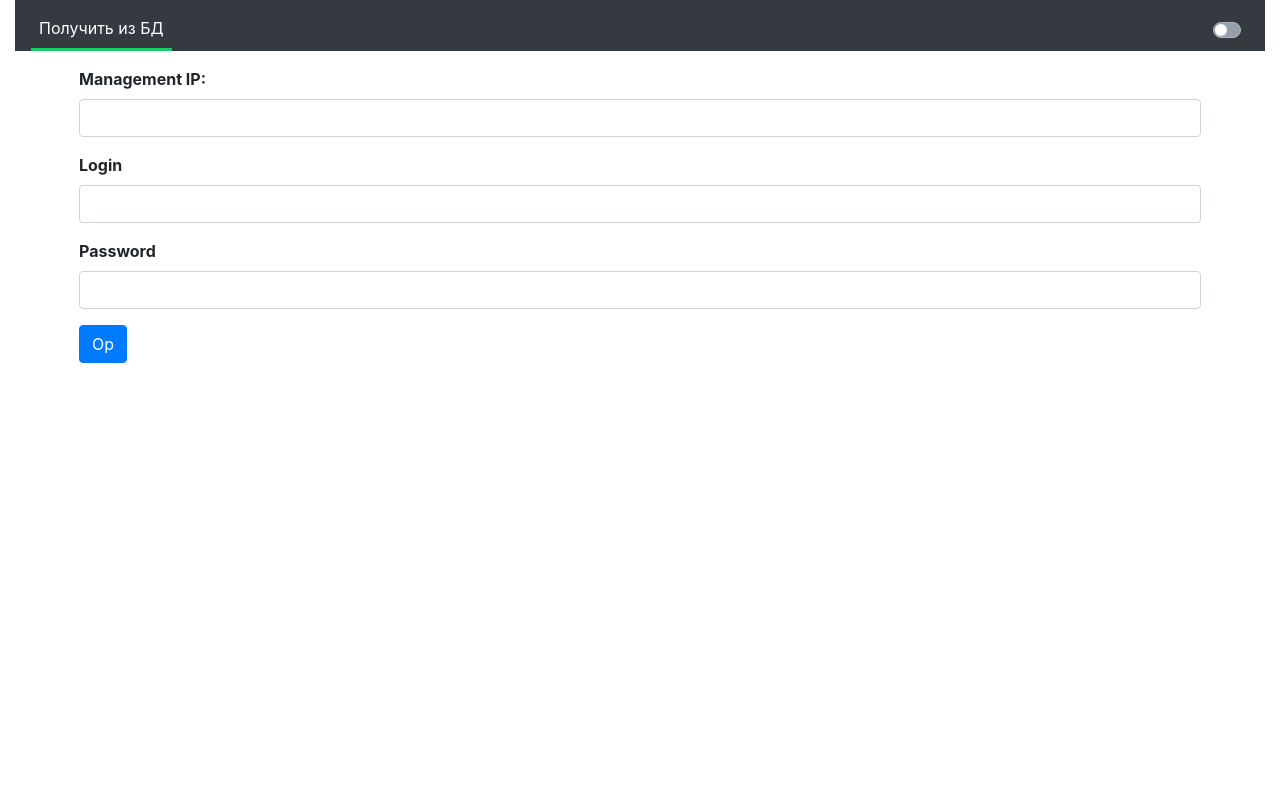
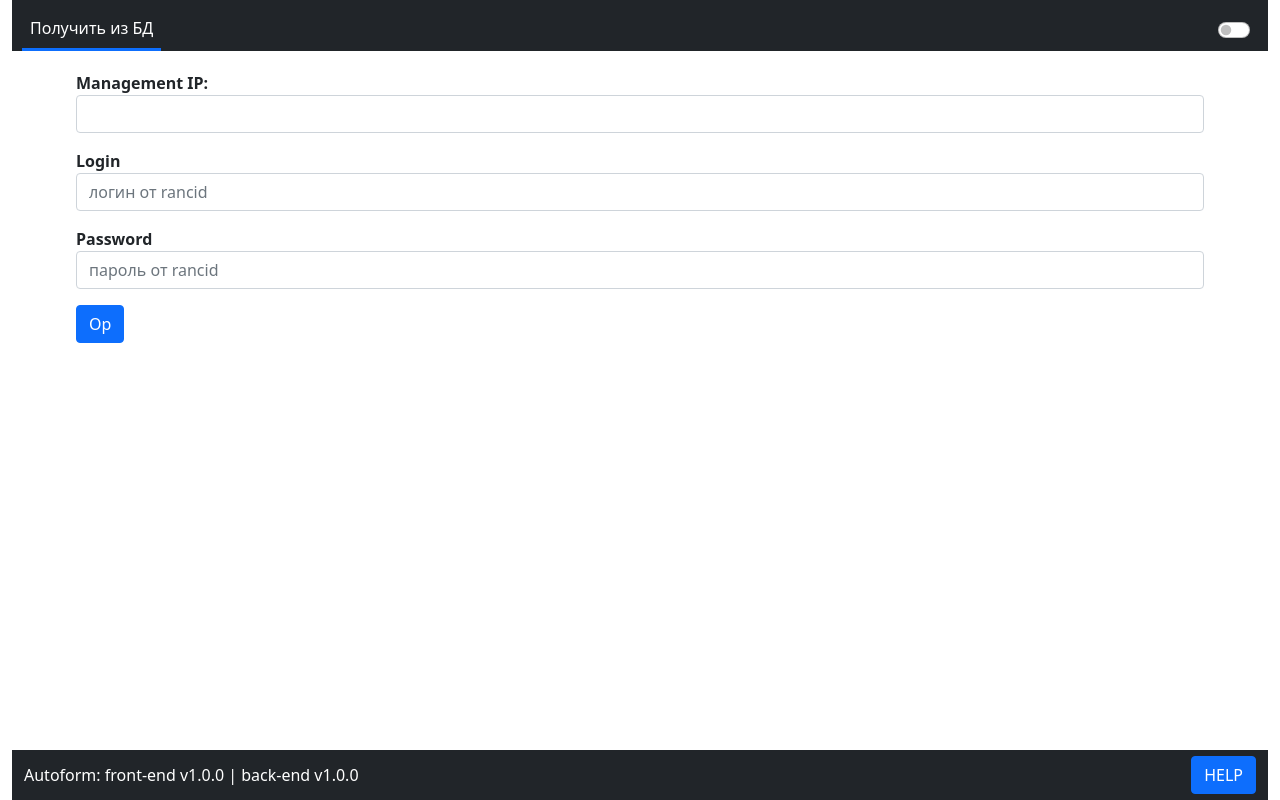
Before and after one commit to dznchkone/autoform_react, a React (Create React App) app: page /getfromdb in a window 1280 px wide. Built offline with nearby package versions, Linux system fonts and the light colour scheme.

Commit message:
Обновил react-bootstrap до версии 2.0, версия bootstrap 5.0 Добавил плэйсхолдеры в поля логин/пароль. Добавил модальное окно "Help"

```diff
--- a/package.json
+++ b/package.json
@@ -6,9 +6,9 @@
     "@testing-library/jest-dom": "^5.11.4",
     "@testing-library/react": "^11.1.0",
     "@testing-library/user-event": "^12.1.10",
-    "bootstrap": "^4.6.0",
+    "bootstrap": "5.0.2",
     "react": "^17.0.2",
-    "react-bootstrap": "^1.5.2",
+    "react-bootstrap": "^2.0.0-beta.4",
     "react-dom": "^17.0.2",
     "react-router-dom": "^5.2.0",
     "react-scripts": "4.0.3",
--- a/src/App.css
+++ b/src/App.css
@@ -4,5 +4,7 @@ label{
 }
 
 .form-container {
+  min-height: calc(100vh - 101px);
   max-width: 90%;
+  padding-top: 20px;
 }
--- a/src/App.js
+++ b/src/App.js
@@ -7,6 +7,7 @@ import FormGenerateConfig from "./components/FormGenerateConfig";
 import FormGetConfig from "./components/FormGetConfig";
 import ToastsContainer from "./components/ToastsContainer";
 import {useEffect, useState} from "react";
+import Footer from "./components/Footer/Footer";
 
 function App() {
     /*
@@ -24,7 +25,7 @@ function App() {
         const error = {
             id: Date.now(),
             msg
-        }
+        };
         setErrors(errors => [...errors, error]);
     }
 
@@ -45,9 +46,9 @@ function App() {
 
 
     return (
-        <Container fluid>
+        <Container fluid className="">
             <Navigation isAuthenticated={isAuthenticated} auth={handleAuth}/>
-            <Row className="justify-content-center pt-3 pb-3">
+            <Row className="justify-content-center">
                 <Col className='form-container'>
                     <Switch>
                         <Route path="/generate" render={() => {
@@ -65,6 +66,7 @@ function App() {
                     </Switch>
                 </Col>
             </Row>
+            <Footer/>
             <ToastsContainer messages={errors} clearError={clearError}/>
         </Container>
     );
--- /dev/null
+++ b/src/components/Footer/Footer.css
@@ -0,0 +1,5 @@
+.footer {
+    height: 50px;
+    margin-left: auto;
+    margin-right: auto;
+}
--- /dev/null
+++ b/src/components/Footer/Footer.js
@@ -0,0 +1,102 @@
+import React, {useState} from "react";
+import {Button, Col, Modal, Row} from "react-bootstrap";
+
+import "./Footer.css"
+
+
+
+const Footer = () => {
+
+    const [modalShow, setModalShow] = useState(false);
+
+    return (
+        <Row className="bg-dark footer">
+            <Col className="d-flex text-white justify-content-between flex-row align-content-center">
+                <div className="mt-auto mb-auto">
+                    Autoform:
+                    front-end v1.0.0 |
+                    back-end  v1.0.0
+                </div>
+                <div className="mt-auto mb-auto">
+                    <Button
+                        onClick={()=>{setModalShow(true)}}
+                    >
+                        HELP
+                    </Button>
+                    <FullScreenModal
+                        show={modalShow}
+                        onHide={() => setModalShow(false)}
+                    />
+                </div>
+            </Col>
+        </Row>
+    )
+}
+
+function FullScreenModal(props) {
+    return (
+        <Modal
+            {...props}
+            scrollable={true}
+            fullscreen={true}
+        >
+            <Modal.Header closeButton>
+                <Modal.Title id="contained-modal-title-vcenter">
+                    HELP
+                </Modal.Title>
+            </Modal.Header>
+            <Modal.Body>
+                <h4>Вкладка получить из БД</h4>
+                <p>
+                    В этой вкладке Вы можете получить конфигурацию искомого коммутатора из Rancid
+                </p>
+                <p>
+                  <b>Management IP</b> - введите в это поле IP искомого коммутатора из Rancid.
+                </p>
+                <p>
+                    <b>Login</b> - введите в это поле свой логин от Rancid.
+                </p>
+                <p>
+                    <b>Password</b> - введите в это поле свой пароль от Rancid.
+                </p>
+                <p>
+                    После заполнения полей нажмите кнопку <b>Ор</b>
+                </p>
+                <h4>Вкладка Сгенерировать</h4>
+                <p>
+                    В этой вкладке Вы можете сгенерировать конфигурацию для коммутатора Eltex.
+                </p>
+                <p>
+                    <b>Hostname</b> - введите в это поле имя коммутатора. Например SPB_10_10_10_10
+                </p>
+                <p>
+                    <b>Vlan's</b> - в этом поле перечислите все вланы которые будут прописаны на коммутаторе.
+                    Диапазон вланов можно прописать через "-". Например: 2, 11, 100-110
+                </p>
+                <p>
+                    <b>Client vlan</b> - в этом поле введите влан IPoE подключения.
+                </p>
+                <p>
+                    <b>Management vlan</b> - в этом поле введите влан сети управления.
+                </p>
+                <p>
+                     <b>Management IP</b> - в этом поле введите IP коммутатора в сети управления.
+                </p>
+                <p>
+                    <b>MASK</b> - в этом поле введите маску сети управления.
+                </p>
+                <p>
+                    <b>IP gateway</b> - в этом поле введите влан шлюз сети управления.
+                </p>
+                <p>
+                    <b>Client ports</b> - в этом поле введите через запятую все активные клиентские порты.
+                </p>
+                <p>
+                    После заполнения полей нажмите кнопку <b>Сгенерировать</b>
+                </p>
+            </Modal.Body>
+        </Modal>
+    );
+}
+
+export default Footer;
--- /dev/null
+++ b/src/components/Footer/index.js
@@ -0,0 +1,3 @@
+import Footer from "./Footer";
+
+export default Footer;
--- a/src/components/FormGetConfig/FormGetConfig.js
+++ b/src/components/FormGetConfig/FormGetConfig.js
@@ -2,7 +2,6 @@ import React from "react";
 import {downloadFile, fetchConfig} from "../../utils";
 
 const FormGetConfig = (props) => {
-
 
     const handleSubmit = async (event) => {
         event.preventDefault();
@@ -16,14 +15,13 @@ const FormGetConfig = (props) => {
             if (!res.error) {
                 downloadFile(res.msg);
             }else {
-                throw new Error(res.msg);
+                props.onError(res.msg);
+
             }
         } catch (e) {
             props.onError(e.toString());
         }
     }
-
-
 
     return (
         <form id="get-config" onSubmit={handleSubmit}>
@@ -33,11 +31,11 @@ const FormGetConfig = (props) => {
             </div>
             <div className="mb-3">
                 <label htmlFor="login">Login</label>
-                <input type="text" name="LOGIN" id="login" className="form-control" autoComplete="off"/>
+                <input type="text" name="LOGIN" id="login" className="form-control" autoComplete="off" placeholder='логин от rancid'/>
             </div>
             <div className="mb-3">
                 <label htmlFor="password">Password</label>
-                <input type="password" name="PASSWORD" id="password" className="form-control" autoComplete="off"/>
+                <input type="password" name="PASSWORD" id="password" className="form-control" autoComplete="off" placeholder='пароль от rancid'/>
             </div>
             <button className="btn btn-primary">Op</button>
         </form>
--- a/src/components/Navigation/Navbar.css
+++ b/src/components/Navigation/Navbar.css
@@ -1,10 +1,12 @@
 .navbar {
     padding-bottom: 0;
+    padding-left: 10px;
+    padding-right: 10px;
 }
 
 .active {
     color: #fff;
-    border-bottom: 3px solid #13CE66;
+    border-bottom: 3px solid #0d6efd;
 }
 
 .custom-control-label::before {
--- a/src/components/Navigation/Navigation.js
+++ b/src/components/Navigation/Navigation.js
@@ -10,7 +10,7 @@ const Navigation = (props) => {
 
     const generate = props.isAuthenticated ? <NavLink to="generate" className="nav-link" activeClassName="active">Сгенерировать</NavLink>: null;
     return (
-        <Navbar bg="dark" variant="dark">
+        <Navbar bg="dark" variant="dark" className="d-flex justify-content-between">
             <Nav>
                 <Nav.Item>
                     <NavLink to="getfromdb" className="nav-link" activeClassName="active">Получить из БД</NavLink>
@@ -23,7 +23,7 @@ const Navigation = (props) => {
                 onChange={()=>props.auth()}
                 type="switch"
                 id="is-admin"
-                className="ml-auto"/>
+                />
         </Navbar>
     )
 }
--- a/src/components/ToastsContainer/ToastsContainer.js
+++ b/src/components/ToastsContainer/ToastsContainer.js
@@ -30,8 +30,8 @@ function ToastWrapper(props) {
 
     return (
         <Toast  onClose={handleClose}>
-            <Toast.Header>
-                <strong className="mr-auto text-danger">Error!</strong>
+            <Toast.Header d>
+                <strong className="me-auto text-danger">Error!</strong>
                 <small>{getDateAndTime(props.id)}</small>
             </Toast.Header>
             <Toast.Body className='bg-secondary text-white'>{props.item}</Toast.Body>
```
Also changed, not shown: 2 other files (tests, documents, lock files or other folders).
